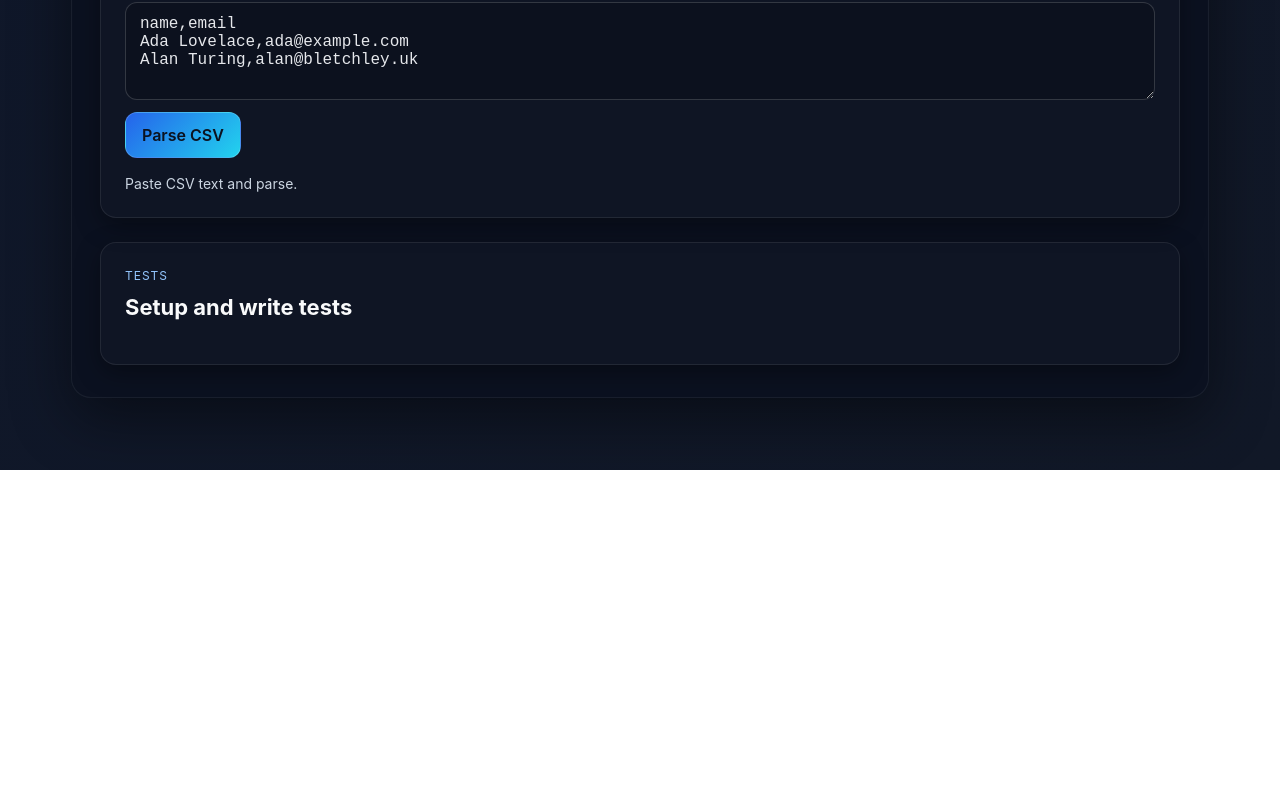
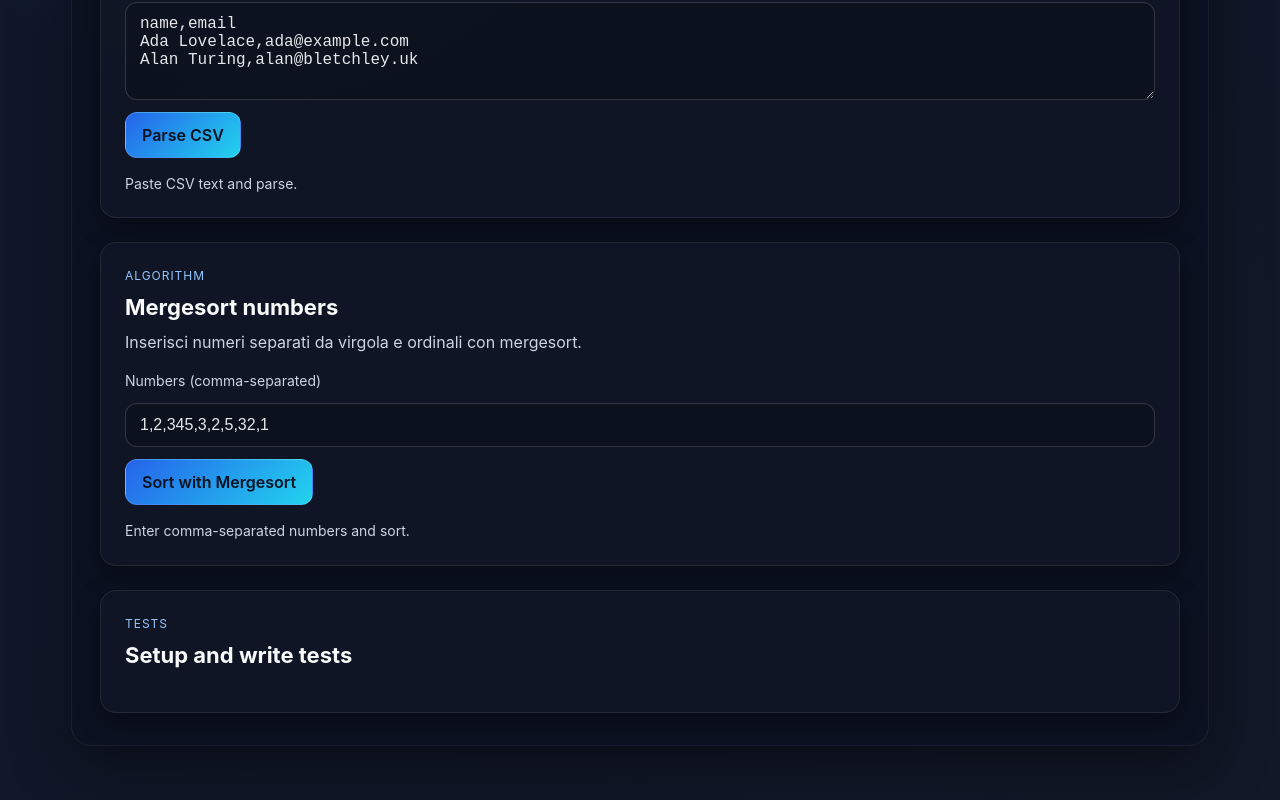
Before and after one commit to EmmanueleVilla/copilot-examples, a React (Vite) app: page / in a window 1280 px wide. Shown: the part 536-1336 px from the top of the page. Before the commit the page ends 1006 px from the top, so only its background shows below. Built offline with nearby package versions, Linux system fonts and the light colour scheme.

Commit message:
mergesort

```diff
--- a/src/App.jsx
+++ b/src/App.jsx
@@ -11,6 +11,9 @@ function App() {
   const [csvInput, setCsvInput] = useState('name,email\nAda Lovelace,ada@example.com\nAlan Turing,alan@bletchley.uk')
   const [tableData, setTableData] = useState([])
   const [csvStatus, setCsvStatus] = useState({ state: 'idle', message: 'Paste CSV text and parse.' })
+  const [numbersInput, setNumbersInput] = useState('1,2,345,3,2,5,32,1')
+  const [sortedNumbers, setSortedNumbers] = useState([])
+  const [sortStatus, setSortStatus] = useState({ state: 'idle', message: 'Enter comma-separated numbers and sort.' })
 
   const handleSubmit = (event) => {
     event.preventDefault()
@@ -54,6 +57,59 @@ function App() {
 
     setTableData(normalized)
     setCsvStatus({ state: 'success', message: `Parse completato: ${normalized.length} righe, ${columnCount} colonne.` })
+  }
+
+  // Mergesort implementation
+  const mergesort = (arr) => {
+    if (arr.length <= 1) return arr
+
+    const mid = Math.floor(arr.length / 2)
+    const left = mergesort(arr.slice(0, mid))
+    const right = mergesort(arr.slice(mid))
+
+    return merge(left, right)
+  }
+
+  const merge = (left, right) => {
+    const result = []
+    let i = 0
+    let j = 0
+
+    while (i < left.length && j < right.length) {
+      if (left[i] <= right[j]) {
+        result.push(left[i])
+        i++
+      } else {
+        result.push(right[j])
+        j++
+      }
+    }
+
+    return result.concat(left.slice(i)).concat(right.slice(j))
+  }
+
+  const handleSort = (event) => {
+    event.preventDefault()
+    const raw = numbersInput.trim()
+
+    if (!raw) {
+      setSortStatus({ state: 'error', message: 'Inserisci dei numeri prima di ordinare.' })
+      setSortedNumbers([])
+      return
+    }
+
+    const numbers = raw.split(',').map((n) => n.trim()).filter((n) => n.length > 0)
+    const parsed = numbers.map((n) => parseFloat(n))
+
+    if (parsed.some((n) => isNaN(n))) {
+      setSortStatus({ state: 'error', message: 'Alcuni valori non sono numeri validi.' })
+      setSortedNumbers([])
+      return
+    }
+
+    const sorted = mergesort(parsed)
+    setSortedNumbers(sorted)
+    setSortStatus({ state: 'success', message: `Ordinamento completato: ${sorted.length} numeri.` })
   }
 
   return (
@@ -140,7 +196,51 @@ function App() {
             </div>
           )}
         </section>
-        <section id="csv" className="card">
+
+        <section id="sort" className="card">
+          <header className="card-header">
+            <p className="eyebrow">Algorithm</p>
+            <h2 className="card-title">Mergesort numbers</h2>
+            <p className="card-subhead">
+              Inserisci numeri separati da virgola e ordinali con mergesort.
+            </p>
+          </header>
+
+          <form className="form" onSubmit={handleSort} noValidate>
+            <label className="label" htmlFor="numbers-input">
+              Numbers (comma-separated)
+            </label>
+            <input
+              id="numbers-input"
+              name="numbers-input"
+              type="text"
+              className="input"
+              value={numbersInput}
+              onChange={(event) => setNumbersInput(event.target.value)}
+              placeholder="1,2,345,3,2,5,32,1"
+              spellCheck={false}
+            />
+
+            <div className="button-row">
+              <button type="submit" className="button">
+                Sort with Mergesort
+              </button>
+            </div>
+
+            <p className={`status status-${sortStatus.state}`}>
+              {sortStatus.message}
+            </p>
+          </form>
+
+          {sortedNumbers.length > 0 && (
+            <div className="hint" role="region" aria-label="Sorted result">
+              <p className="hint-title">Sorted numbers</p>
+              <p className="hint-code">{sortedNumbers.join(', ')}</p>
+            </div>
+          )}
+        </section>
+
+        <section id="tests" className="card">
           <header className="card-header">
             <p className="eyebrow">Tests</p>
             <h2 className="card-title">Setup and write tests</h2>
```
